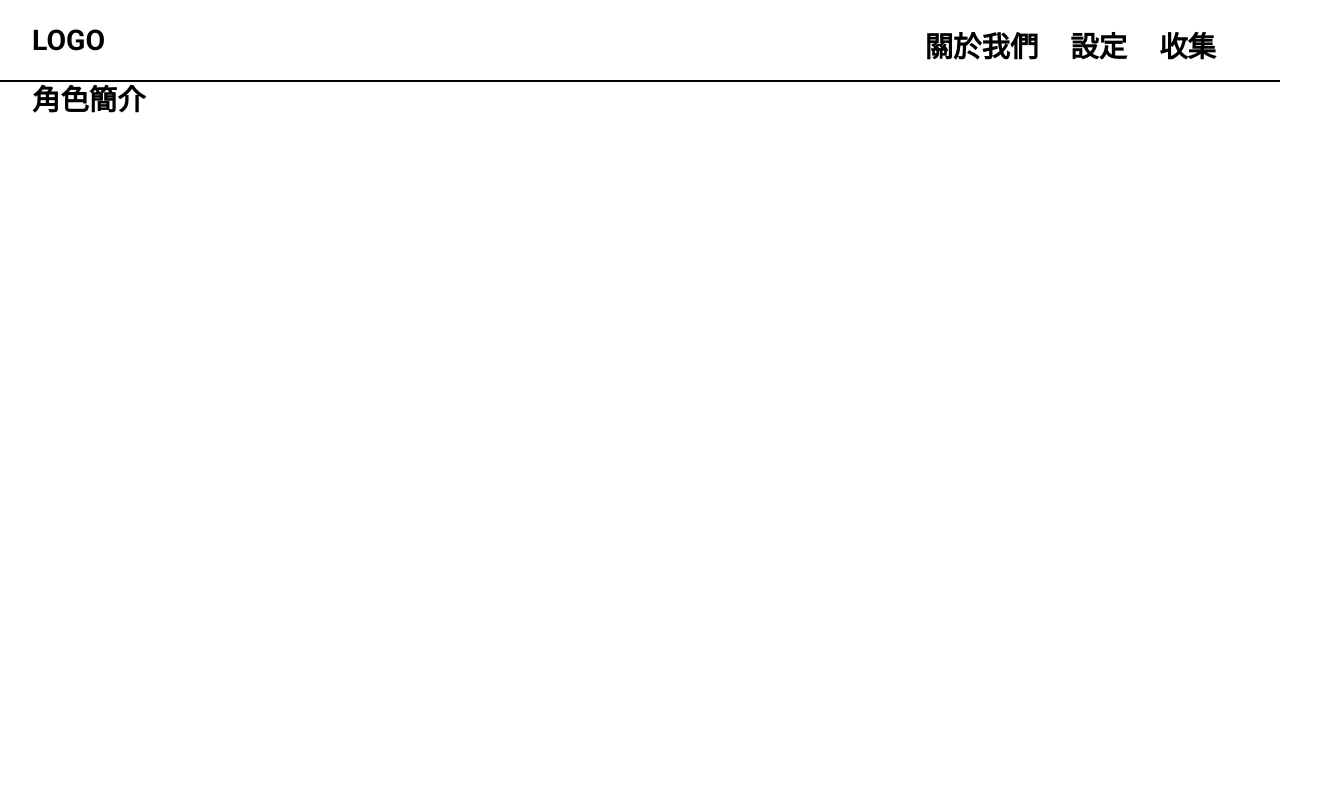
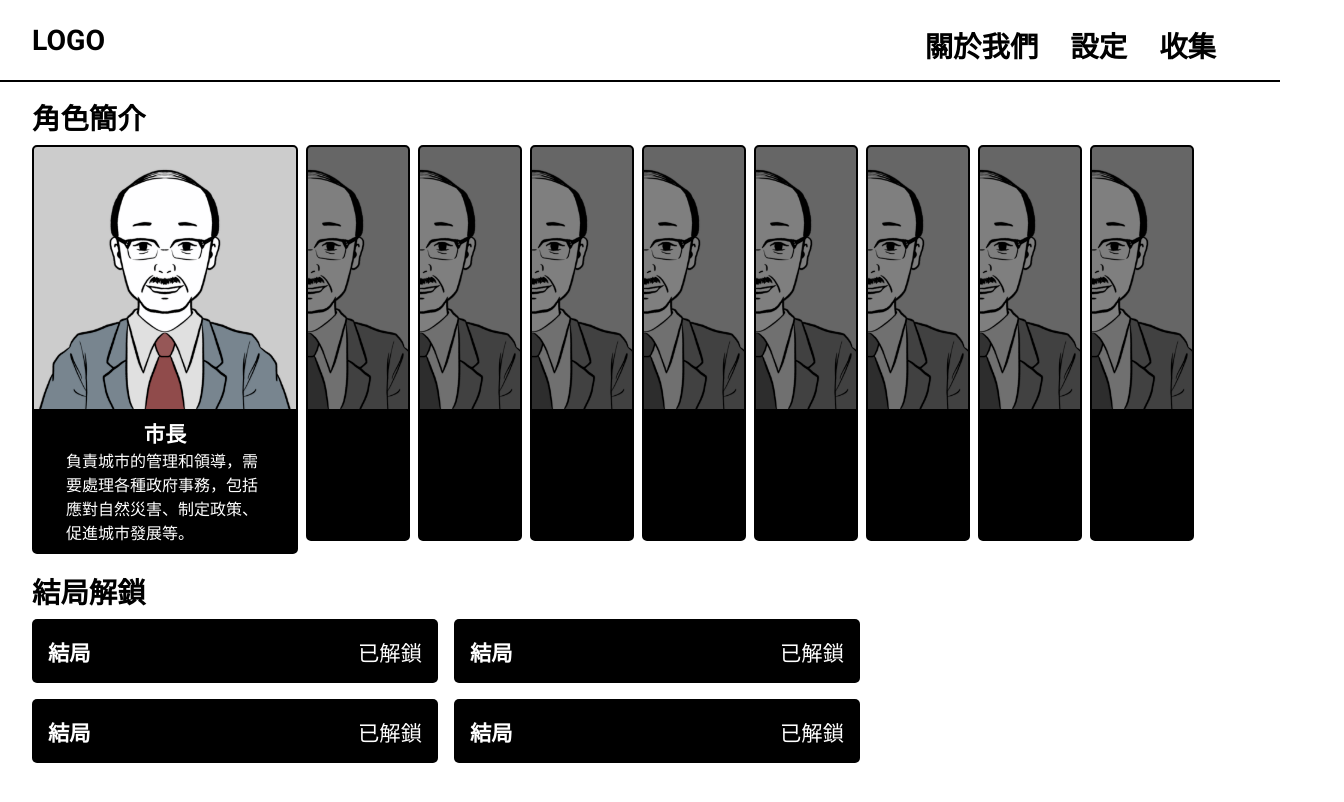
Before and after one commit to yuri1022/typhoon-day, a React (Create React App) app: page /collection in a window 1280 px wide. Shown: the top 802 px of the page, 1344 px wide, since content can reach past the window. Built offline with nearby package versions, Linux system fonts and the light colour scheme.

Commit message:
collection layout

```diff
--- a/src/App.jsx
+++ b/src/App.jsx
@@ -3,6 +3,7 @@ import { BrowserRouter as Router, Route, Routes } from 'react-router-dom';
 import HomePage from './Pages/HomePage';
 import StartPage from './Pages/StartPage';
 import Collection from './Pages/Collection';
+import MainPage from './Pages/MainPage';
 import './App.scss';
 
 function App() {
@@ -10,6 +11,7 @@ function App() {
     <Router>
         <Routes>
           <Route path="/start" element={<StartPage />} />
+          <Route path="/main" element={<MainPage />} />
           <Route path="/home" element={<HomePage />} />
           <Route path="/collection" element={<Collection />} />
         </Routes>
--- a/src/App.scss
+++ b/src/App.scss
@@ -7,3 +7,6 @@
 body {
   font-family: 'Roboto', sans-serif;
 }
+html {
+  font-size: 16px;
+}
--- a/src/Pages/Collection.jsx
+++ b/src/Pages/Collection.jsx
@@ -1,25 +1,97 @@
-import React from 'react';
+import React , {useState} from 'react';
 import Navbar from '../components/navbar';
+import Major from '../assets/svg/major_collection.svg';
+import CharacterItem from '../components/characteritem';
+
+const characters = [
+  {
+    name: '市長',
+    image: Major,
+    description: '負責城市的管理和領導，需要處理各種政府事務，包括應對自然災害、制定政策、促進城市發展等。'
+  },
+  {
+    name: '氣象學家',
+    image: Major,
+    description: '專業預測天氣，提供關於颱風、降雨等氣象事件的專業建議和意見。'
+  },
+  {
+    name: '緊急應變專家',
+    image: Major,
+    description: '擁有應急管理和災害應變專業知識，負責協調應對自然災害和其他緊急情況。'
+  },
+    {
+    name: '市長',
+    image: Major,
+    description: '負責城市的管理和領導，需要處理各種政府事務，包括應對自然災害、制定政策、促進城市發展等。'
+  },
+  {
+    name: '氣象學家',
+    image: Major,
+    description: '專業預測天氣，提供關於颱風、降雨等氣象事件的專業建議和意見。'
+  },
+  {
+    name: '緊急應變專家',
+    image: Major,
+    description: '擁有應急管理和災害應變專業知識，負責協調應對自然災害和其他緊急情況。'
+  },  {
+    name: '市長',
+    image: Major,
+    description: '負責城市的管理和領導，需要處理各種政府事務，包括應對自然災害、制定政策、促進城市發展等。'
+  },
+  {
+    name: '氣象學家',
+    image: Major,
+    description: '專業預測天氣，提供關於颱風、降雨等氣象事件的專業建議和意見。'
+  },
+  {
+    name: '緊急應變專家',
+    image: Major,
+    description: '擁有應急管理和災害應變專業知識，負責協調應對自然災害和其他緊急情況。'
+  }
+];
+
 
 function Collection() {
+  const [activeIndex, setActiveIndex] = useState(0); // 初始展開第一張圖片
+  const handleItemClick = (index) => {
+    setActiveIndex(index);
+  };
   return (
     <>
-    <div className='collection-page' style={{height:'120vh'}}>
       <Navbar />
-        <div className="collection-container w100 h100 d-flex">
-        <div className="section d-flex flex-column justify-content-start w100 h100">
-        <div className="section title-3 ml-4" style={{marginTop:'6%'}}>
-          角色簡介
+      <div className="collection-page" style={{ paddingTop: '5rem' }}>
+        <div className="title title-3 mt-2 ml-4">角色簡介</div>
+        <div className="collection-container w100 h100 d-flex flex-wrap pl-4 pr-4 mt-1" style={{gap:'0.5rem'}}>
+        {characters.map((character, index) => (
+            <CharacterItem
+              key={index}
+              character={character}
+              isActive={index === activeIndex}
+              onClick={() => handleItemClick(index)}
+            />
+          ))}
         </div>
+        <div className="title title-3 mt-2 ml-4">結局解鎖</div>
+        <div className="ending-container h100 d-flex flex-wrap ml-4 mr-4 mt-1" style={{maxWidth:'1280px'}}>
+          <div className="ending-item bg-black white bdrs-5 d-flex justify-content-between align-items-center pl-2 pr-2 mr-2 mb-2" style={{width:'23.375rem',height:'4rem'}}>
+            <div className="title-4">結局</div>
+            <div className="body-4">已解鎖</div>
+            </div>
+          <div className="ending-item bg-black white bdrs-5 d-flex justify-content-between align-items-center pl-2 pr-2 mr-2 mb-2" style={{width:'23.375rem',height:'4rem'}}>
+            <div className="title-4">結局</div>
+            <div className="body-4">已解鎖</div>
+            </div>
+          <div className="ending-item bg-black white bdrs-5 d-flex justify-content-between align-items-center pl-2 pr-2 mr-2 mb-2" style={{width:'23.375rem',height:'4rem'}}>
+            <div className="title-4">結局</div>
+            <div className="body-4">已解鎖</div>
+            </div>
+          <div className="ending-item bg-black white bdrs-5 d-flex justify-content-between align-items-center pl-2 pr-2 mr-2 mb-2" style={{width:'23.375rem',height:'4rem'}}>
+            <div className="title-4">結局</div>
+            <div className="body-4">已解鎖</div>
+            </div>
         </div>
       </div>
-
-
-    </div>
-
     </>
-
-
   );
 }
 
--- /dev/null
+++ b/src/Pages/MainPage.jsx
@@ -0,0 +1,11 @@
+import React from 'react';
+
+function MainPage() {
+  return (
+    <div>
+      <h1>Main</h1>
+    </div>
+  );
+}
+
+export default MainPage;
--- /dev/null
+++ b/src/assets/scss/CharacterItem.scss
@@ -0,0 +1,45 @@
+.character-item {
+  width: 6.25rem; // 初始寬度顯示一半圖像
+  height: 24.5rem;
+  overflow: hidden;
+  filter: grayscale(100%) brightness(50%);
+  transition: filter 0.3s ease;
+
+  .picture-container {
+      width: 100%;
+      height: 16.375rem;
+      overflow: hidden;
+
+      img {
+        width: 100%;
+        height: 100%;
+        object-fit: cover;
+        object-position: -130px;
+        transition: transform 0.3s ease;
+      }
+    }
+
+  .text {
+    background-color: black;
+    color: white;
+    padding: 0.5rem;
+
+    .text-description {
+      display: none;
+      font-size: 1rem;
+    }
+  }
+
+  &.expanded {
+    width: 16.375rem;
+    height: auto;
+    opacity: 1;
+    filter: none;
+    img{
+      object-position: center;
+    }
+    .text-description {
+      display: block;
+    }
+  }
+}
--- a/src/components/about.jsx
+++ b/src/components/about.jsx
@@ -8,8 +8,30 @@ function AboutModal({ onClose }) {
           <div className="close" onClick={onClose}>&times;</div>
         </div>
         <div className="modal-body">
-        <h2>關於我們</h2>
-        <p>這是關於我們的內容。</p>
+          <div className="about-container">
+            <div className="about-title title-4 text-center">
+              九點半工作室
+            </div>
+        <div className="about-member mt-2 mb-1">
+          <div className="title-5 mb-1">成員</div>
+          <div className="description body-5 d-flex justify-content-between mb-1">
+            <div className="description-item">PM</div>
+            <div className="description-item">Phi</div>
+          </div>
+          <div className="description body-5 d-flex justify-content-between mb-1">
+            <div className="description-item">Front-End</div>
+            <div className="description-item">Phi/Elaine</div>
+          </div>
+          <div className="description body-5 d-flex justify-content-between mb-1">
+            <div className="description-item">Back-End</div>
+            <div className="description-item">Tommy</div>
+          </div>
+          <div className="description body-5 d-flex justify-content-between mb-1">
+            <div className="description-item">UI</div>
+            <div className="description-item">北極</div>
+          </div>
+        </div>
+          </div>
         </div>
 
       </div>
--- /dev/null
+++ b/src/components/characteritem.jsx
@@ -0,0 +1,29 @@
+// src/components/CharacterItem.jsx
+import React from 'react';
+import '../assets/scss/CharacterItem.scss'
+
+function CharacterItem({ character, isActive, onClick }) {
+ return (
+    <div
+      className={`character-item bd-2 bdrs-5 bg-black ${isActive ? 'expanded' : ''}`}
+      onMouseEnter={onClick}
+      onClick={onClick}
+    >
+      <div className="picture-container bg-grey200">
+        <img src={character.image} alt={character.name} />
+      </div>
+      <div className="text pl-4 pr-4">
+        {isActive && (
+          <>
+          <div className="text-title title-4 text-center">{character.name}</div>
+          <div className="text-description">
+            {character.description}
+          </div>
+          </>
+        )}
+      </div>
+    </div>
+  );
+}
+
+export default CharacterItem;
--- a/src/components/navbar.jsx
+++ b/src/components/navbar.jsx
@@ -27,8 +27,8 @@ function Navbar() {
             </div>
           </div>
         <div className="navbar-right d-flex mr-4">
-          <div className="about title-3 mr-4" onClick={openAboutModal}>關於我們</div>
-          <div className="setting title-3 mr-4" onClick={openSettingsModal}>設定</div>
+          <div className="about title-3 mr-4" onClick={openAboutModal} style={{cursor:'pointer'}}>關於我們</div>
+          <div className="setting title-3 mr-4" onClick={openSettingsModal} style={{cursor:'pointer'}}>設定</div>
           <div className="collection title-3 mr-4">
             <Link to='/collection'>收集</Link></div>
         </div>
--- a/src/layout.scss
+++ b/src/layout.scss
@@ -1,3 +1,8 @@
+html {
+  font-size: 16px;
+  /* 將根元素（html）的字體大小設置為 16 像素 */
+}
+
 :root {
   --black: #000;
   --grey500: #333;
@@ -44,6 +49,7 @@ $body-5: 1rem;
 
 .title-5 {
   font-size: $title-5;
+  font-weight: 700;
 }
 
 // 內文樣式
@@ -65,6 +71,94 @@ $body-5: 1rem;
 
 .body-5 {
   font-size: $body-5;
+}
+
+//常用背景文字色
+
+.white{
+  color: var(--white);
+}
+
+.black{
+  color:var(--black);
+}
+
+.grey200{
+  color: var(--grey200);
+}
+
+.grey300 {
+  color: var(--grey300);
+}
+
+.grey400 {
+  color: var(--grey400);
+}
+
+.grey500 {
+  color: var(--grey500);
+}
+
+.bg-white{
+  background-color: var(--white);
+}
+
+.bg-black{
+  background-color: var(--black);
+}
+
+.bg-grey200 {
+  background-color: var(--grey200);
+}
+
+.bg-grey300 {
+  background-color: var(--grey300);
+}
+
+.bg-grey400 {
+  background-color: var(--grey400);
+}
+
+.bg-grey500 {
+  background-color: var(--grey500);
+}
+
+//常用layout
+
+.contain{
+  object-fit: contain;
+}
+
+.cover{
+  object-fit: cover;
+}
+
+.over-hidden{
+  overflow: hidden;
+}
+
+.over-scroll {
+  overflow: scroll;
+}
+
+.bd-2{
+  border: 0.125rem solid var(--black);
+}
+
+.bd-none{
+  border: none;
+}
+
+.bdrs-2{
+  border-radius: 0.125rem;
+}
+
+.bdrs-5{
+  border-radius: 0.3125rem;
+}
+
+.bdrs-10{
+  border-radius: 0.625rem;
 }
 
 //按鈕樣式
--- a/src/utilities.scss
+++ b/src/utilities.scss
@@ -13,6 +13,10 @@
 
 .flex-row {
   flex-direction: row;
+}
+
+.flex-wrap {
+  flex-wrap: wrap;
 }
 
 .justify-content-start {
@@ -316,3 +320,20 @@
 .h100{
   height: 100%;
 }
+
+.col-3{
+  max-width: 25%;
+  flex: 0 0 25%;
+}
+
+.col-6{
+  max-width: 50%;
+}
+
+.col-9{
+  max-width: 75%;
+}
+
+.col-12{
+  max-width: 100%;
+}
```
Also changed, not shown: src/assets/svg/major_collection.svg (added).
